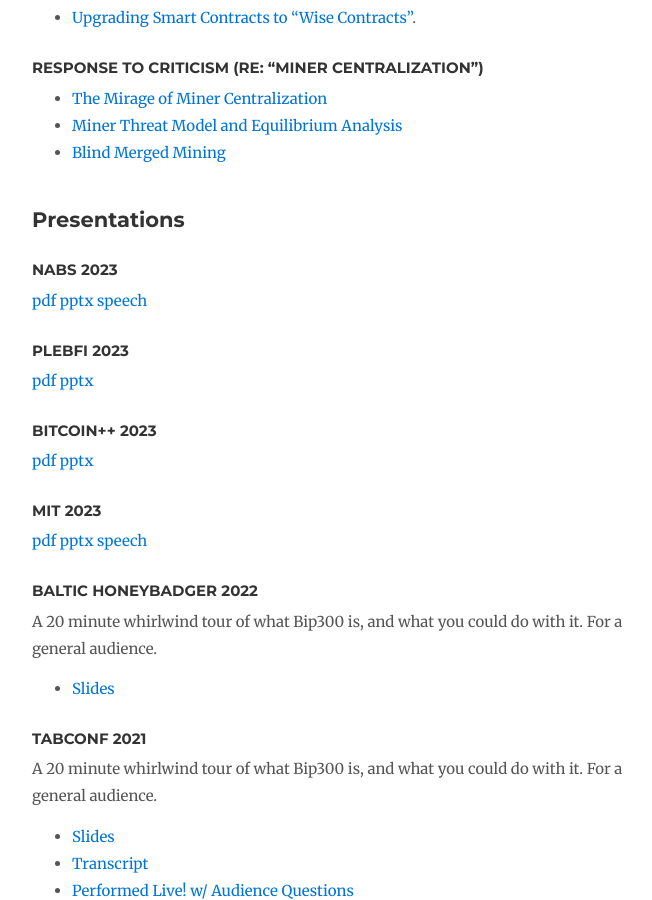
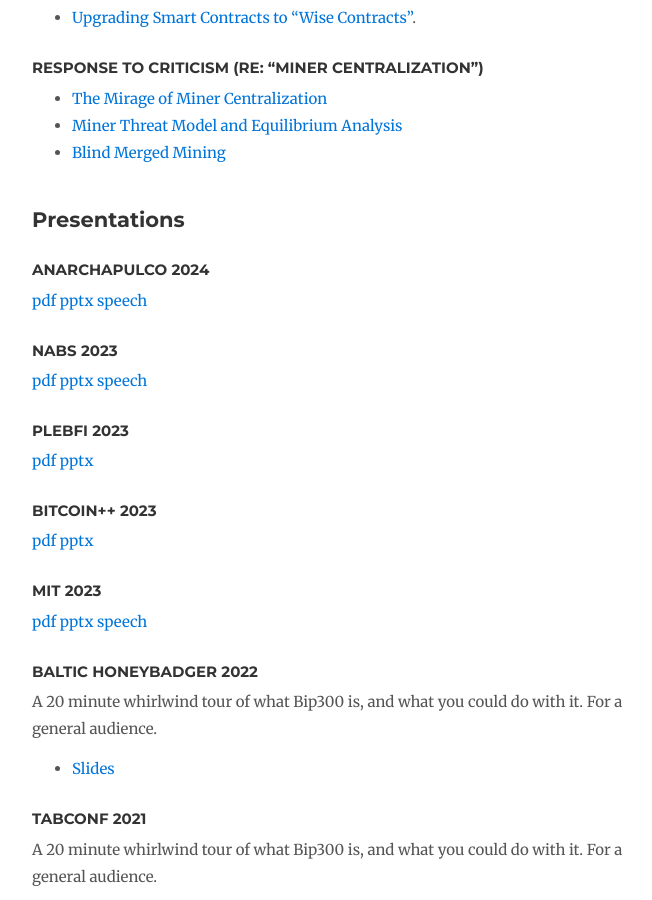
Before and after one commit to drivechain-project/drivechain.info, a Jekyll site: the page built from literature/index.md, in a window 1280 px wide and 900 px high, scrolled down 620 px. Shown: the whole window, without its empty margins (138-790 px from the left). Built offline with Jekyll 4.4.1, drawn with Linux system fonts in a browser that asks for light colours; our own code applies the rules of GitHub Pages for plain Markdown files; comment, search, counter and statistics services are not loaded.

Commit message:
Add ap-2024 links

```diff
--- a/literature/index.md
+++ b/literature/index.md
@@ -31,6 +31,13 @@
 
 
 ## Presentations
+
+
+### Anarchapulco 2024
+
+[pdf](https://www.drivechain.info/media/slides/ap-2024.pdf)
+[pptx](https://www.drivechain.info/media/slides/ap-2024.pptx)
+[speech](https://www.drivechain.info/media/slides/ap-2024-script.pdf)
 
 ### NABS 2023
 
```
